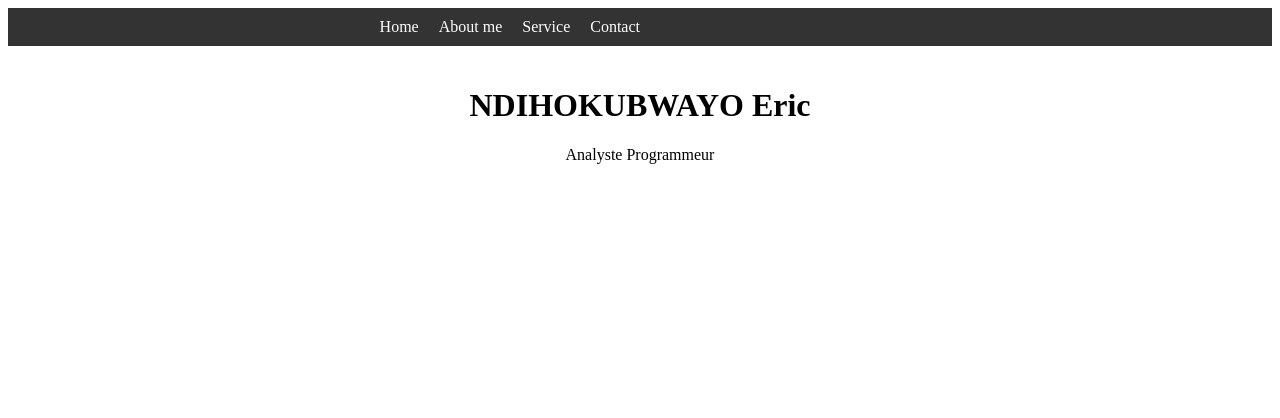
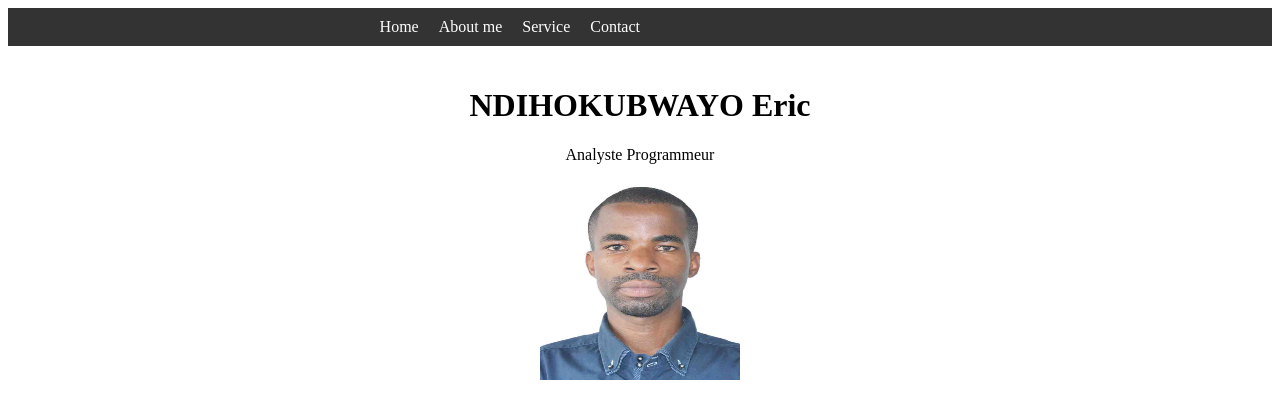
Before and after one commit to CodeLearner2024/ManePlan, a Next.js app: page / in a window 1280 px wide. Shown: the top 418 px of the page. Built offline with nearby package versions, Linux system fonts and the light colour scheme.

Commit message:
add image

```diff
--- a/src/app/page.tsx
+++ b/src/app/page.tsx
@@ -1,4 +1,5 @@
 import Header from "@/components/Header";
+import Image from "next/image";
 
 export default function Home() {
   return (
@@ -7,6 +8,7 @@
       <main className="acceuil" >
         <h1>NDIHOKUBWAYO Eric</h1>
         <p>Analyste Programmeur</p>
+        <Image  src="/images/kkoo.jpg" alt="mon image" width={200} height={200}/>
 
 
       </main>
```
Also changed, not shown: public/images/kkoo.jpg (added).
